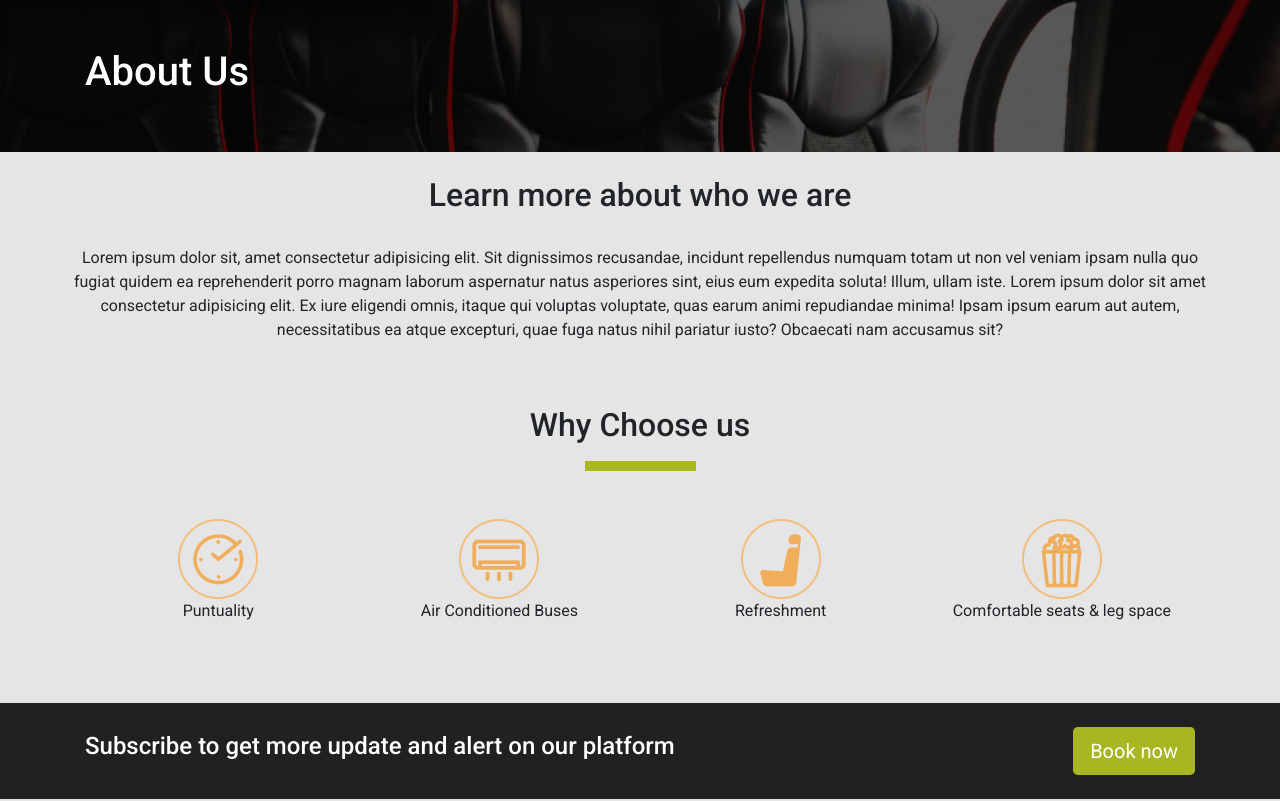
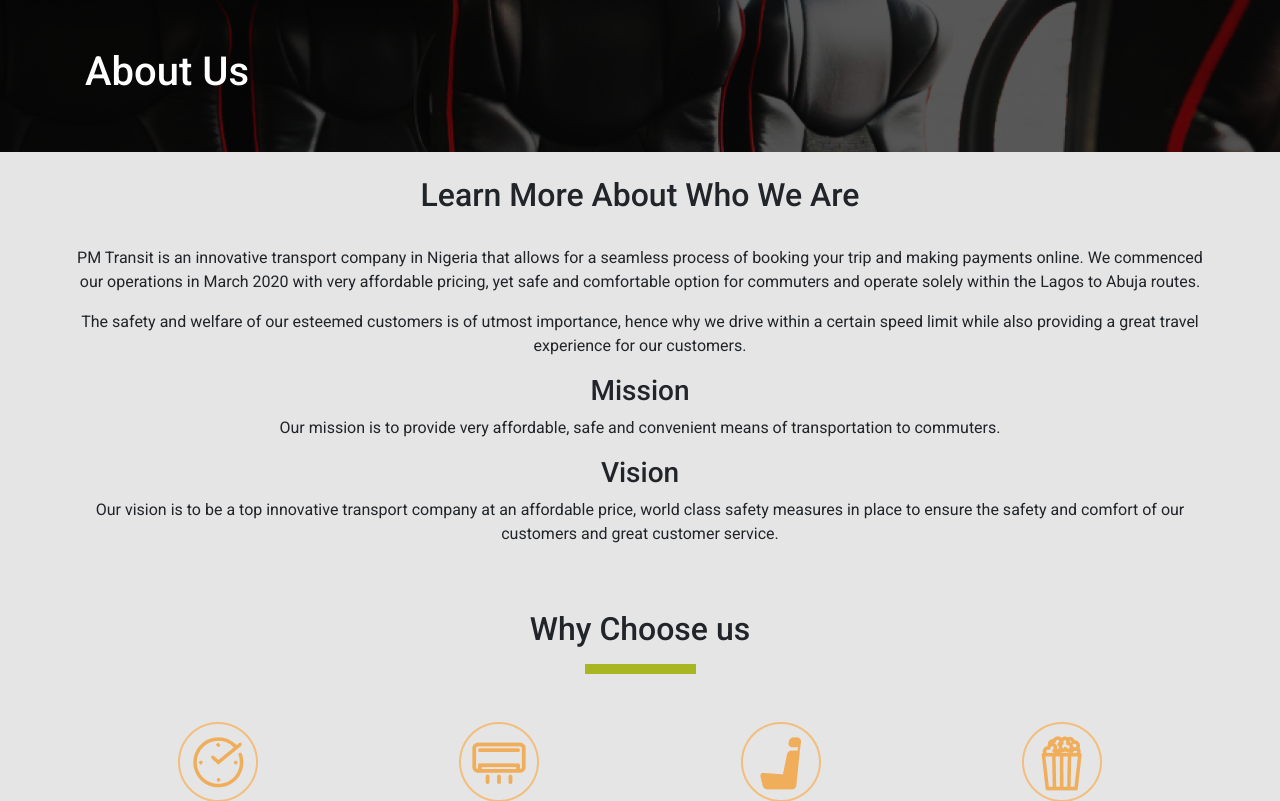
Before and after one commit to iballi2017/pmtransit, a PHP site: page /user/about-us.php in a window 1280 px wide. Shown: the part 64-865 px from the top of the page. Run offline with PHP 8.4, Linux system fonts and the light colour scheme; some libraries are stand-ins or nearby versions.

Commit message:
19/02/2020 commit

```diff
--- a/user/about-us.php
+++ b/user/about-us.php
@@ -19,17 +19,34 @@ include_once '../includes/header.php'; ?>
         <div class="container">
             <div class="row">
                 <div class="about">
-                    <h2 class="text-center p-4">Learn more about who we are</h2>
+                    <h2 class="text-center p-4">Learn More About Who We Are</h2>
 
-                    <p class="text-center">
-                        Lorem ipsum dolor sit, amet consectetur adipisicing elit. Sit dignissimos recusandae, incidunt
-                        repellendus numquam totam ut non vel veniam ipsam nulla quo fugiat quidem ea reprehenderit porro
-                        magnam laborum aspernatur natus asperiores sint, eius eum expedita soluta! Illum, ullam iste.
-                        Lorem ipsum dolor sit amet consectetur adipisicing elit. Ex iure eligendi omnis, itaque qui
-                        voluptas voluptate, quas earum animi repudiandae minima! Ipsam ipsum earum aut autem,
-                        necessitatibus ea atque excepturi, quae fuga natus nihil pariatur iusto? Obcaecati nam accusamus
-                        sit?
-                    </p>
+                    <div class="text-center">
+                        <p>
+                            PM Transit is an innovative transport company in Nigeria that allows for a seamless process
+                            of
+                            booking your trip and making payments online. We commenced our operations in March 2020 with
+                            very affordable pricing, yet safe and comfortable option for commuters and operate solely
+                            within
+                            the Lagos to Abuja routes.</p>
+                        <p>
+                            The safety and welfare of our esteemed customers is of utmost importance, hence why we drive
+                            within a certain speed limit while also providing a great travel experience for our
+                            customers.</p>
+
+                        <h3> Mission</h3>
+                        <p>
+                            Our mission is to provide very affordable, safe and convenient means of transportation to
+                            commuters.</p>
+
+                        <h3>Vision</h3>
+                        <p>
+                            Our vision is to be a top innovative transport company at an affordable price, world class
+                            safety measures in place to ensure the safety and comfort of our customers and great
+                            customer
+                            service.</p>
+
+                    </div>
 
                 </div>
 
```
